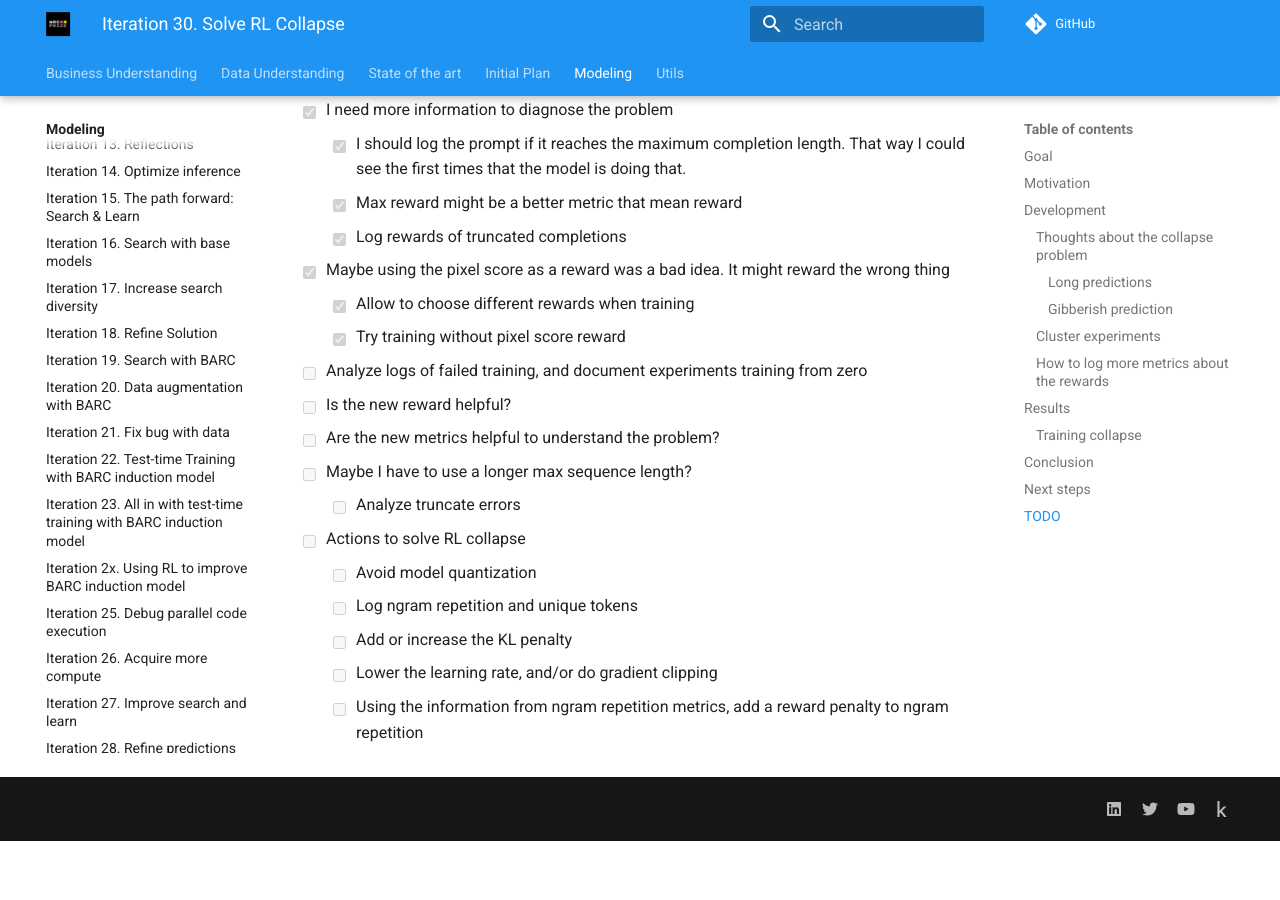
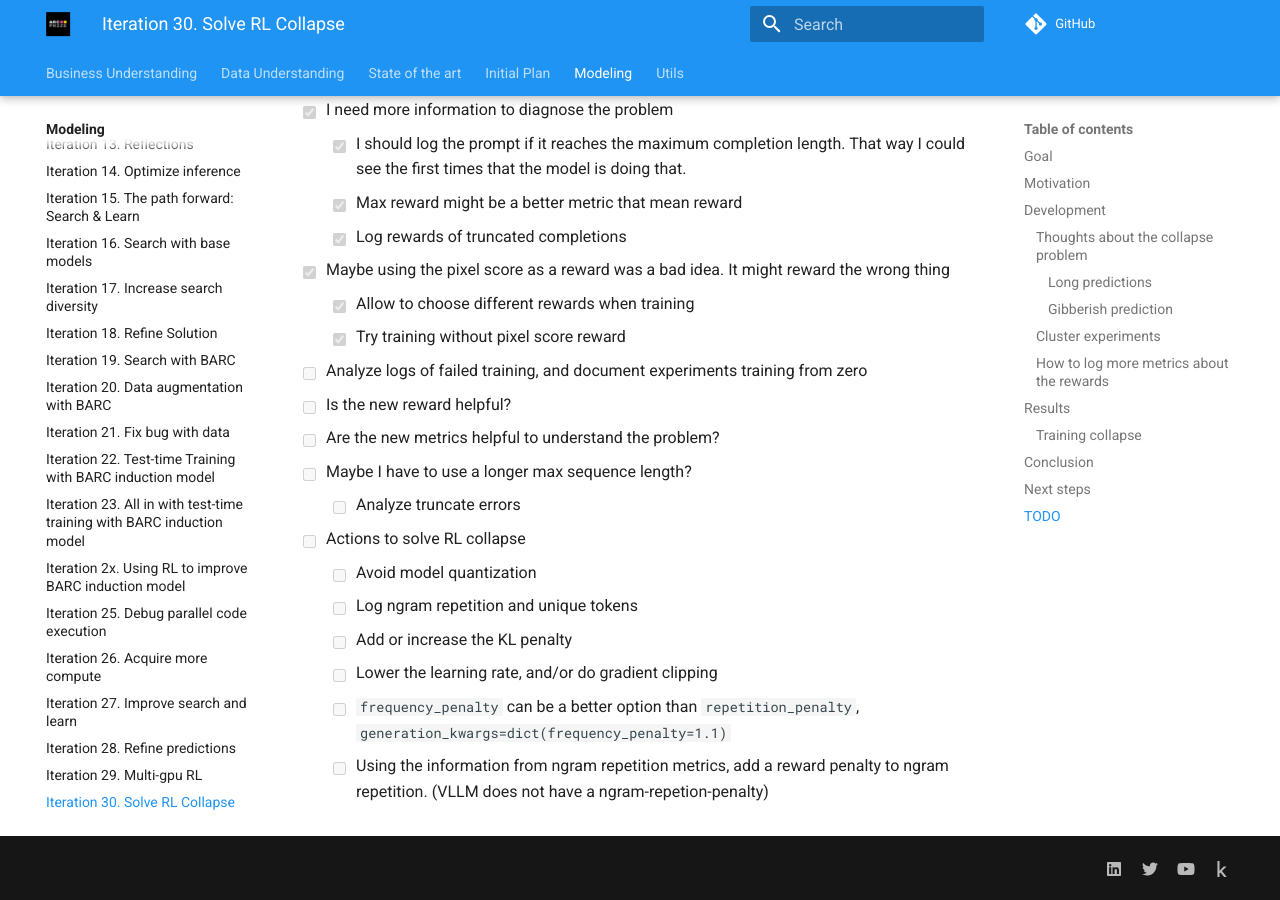
Before and after one commit to ironbar/arc25, an MkDocs documentation site: the page built from docs/modeling/Iteration_30_solve_RL_collapse.md, in a window 1280 px wide and 900 px high, scrolled down 5984 px. Built offline with MkDocs 1.6.1 and Material for MkDocs 9.7.7, drawn with Linux system fonts in a browser that asks for light colours; comment, search, counter and statistics services are not loaded; before the commit the page ends 6825 px from its top, so only the background shows below that.

Commit message:
updated documentation

```diff
--- a/docs/modeling/Iteration_30_solve_RL_collapse.md
+++ b/docs/modeling/Iteration_30_solve_RL_collapse.md
@@ -252,4 +252,5 @@
   - [ ] Log ngram repetition and unique tokens
   - [ ] Add or increase the KL penalty
   - [ ] Lower the learning rate, and/or do gradient clipping
-  - [ ] Using the information from ngram repetition metrics, add a reward penalty to ngram repetition
+  - [ ] `frequency_penalty` can be a better option than `repetition_penalty`, `generation_kwargs=dict(frequency_penalty=1.1)`
+  - [ ] Using the information from ngram repetition metrics, add a reward penalty to ngram repetition. (VLLM does not have a ngram-repetion-penalty)
```
